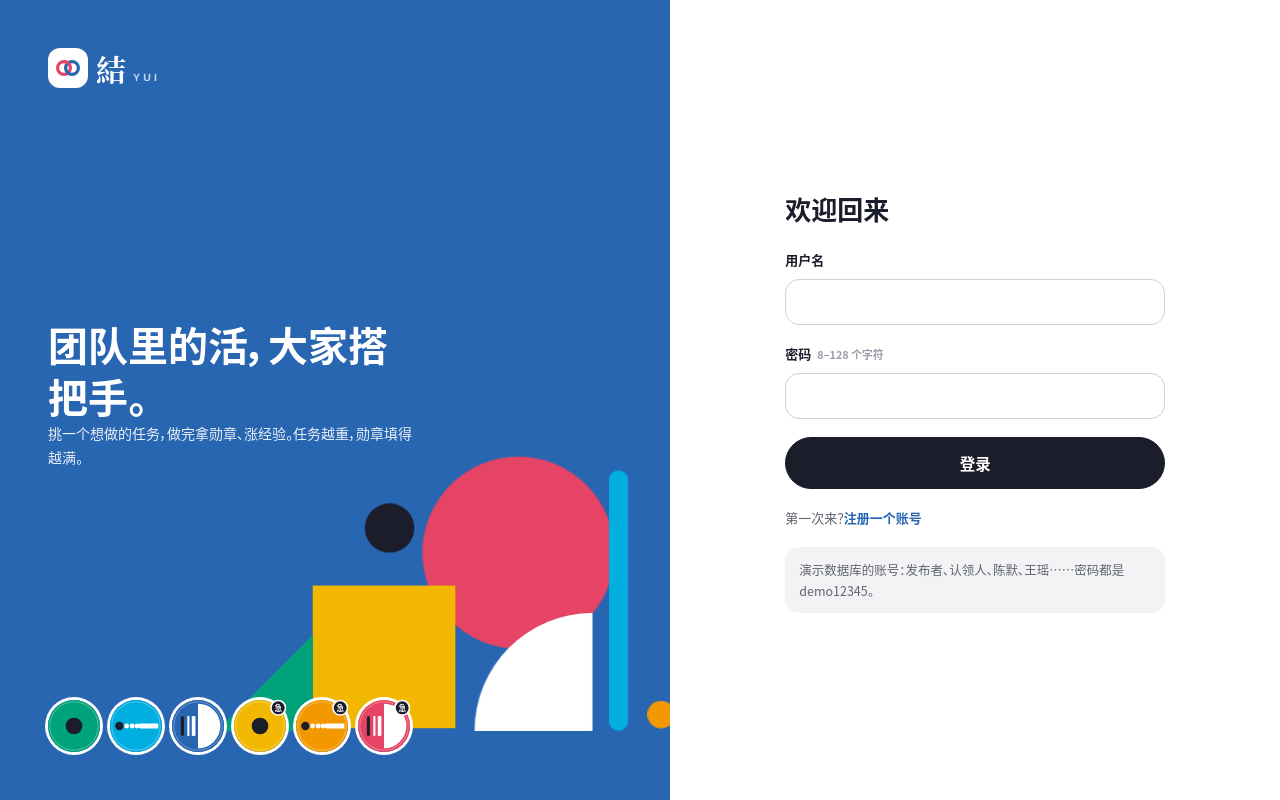
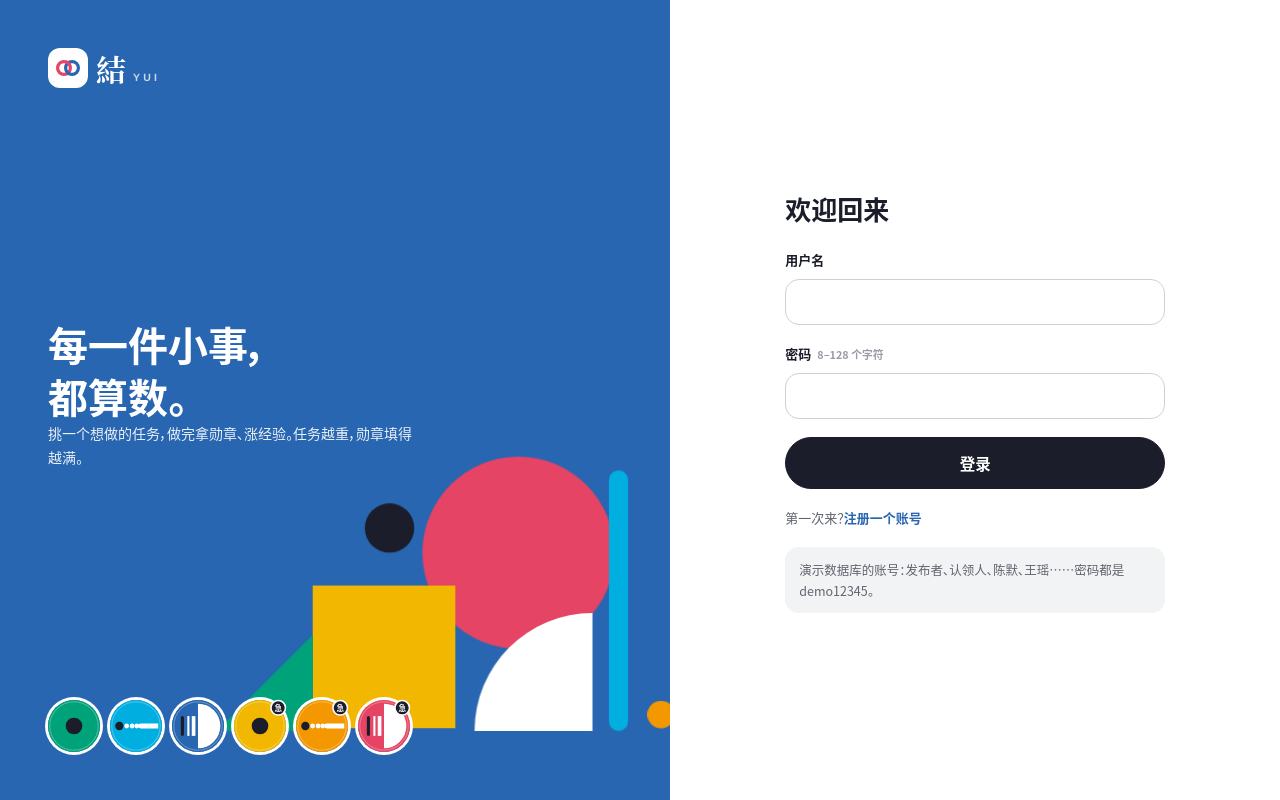
Before and after one commit to Jarv1sP/bounty-platform, a Flask app: page /auth/login in a window 1280 px wide. Run offline with Flask 3, Linux system fonts and the light colour scheme.

Commit message:
New login headline
Co-Authored-By: Claude Opus 5.5 <noreply@anthropic.com>

```diff
--- a/templates/auth.html
+++ b/templates/auth.html
@@ -21,7 +21,7 @@
       {% endfor %}
     </svg>
     <div>
-      <h1>团队里的活，大家搭把手。</h1>
+      <h1>每一件小事，<br>都算数。</h1>
       <p>挑一个想做的任务，做完拿勋章、涨经验。任务越重，勋章填得越满。</p>
     </div>
     <div class="auth-medals">{% for key in medals %}{{ medal(key) }}{% endfor %}</div>
```
